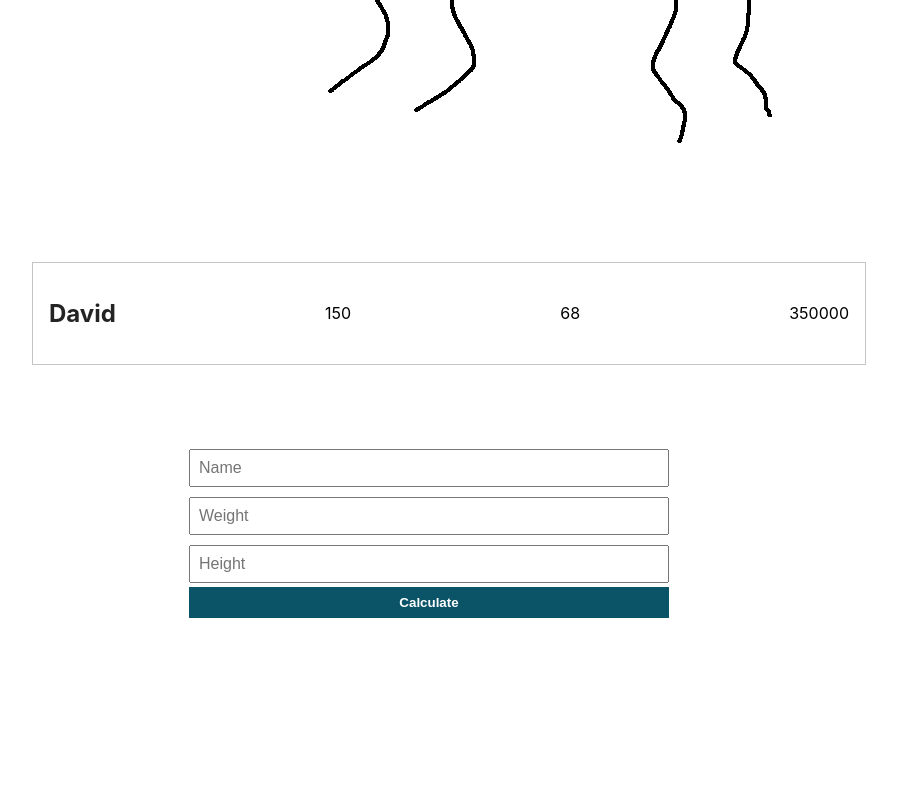
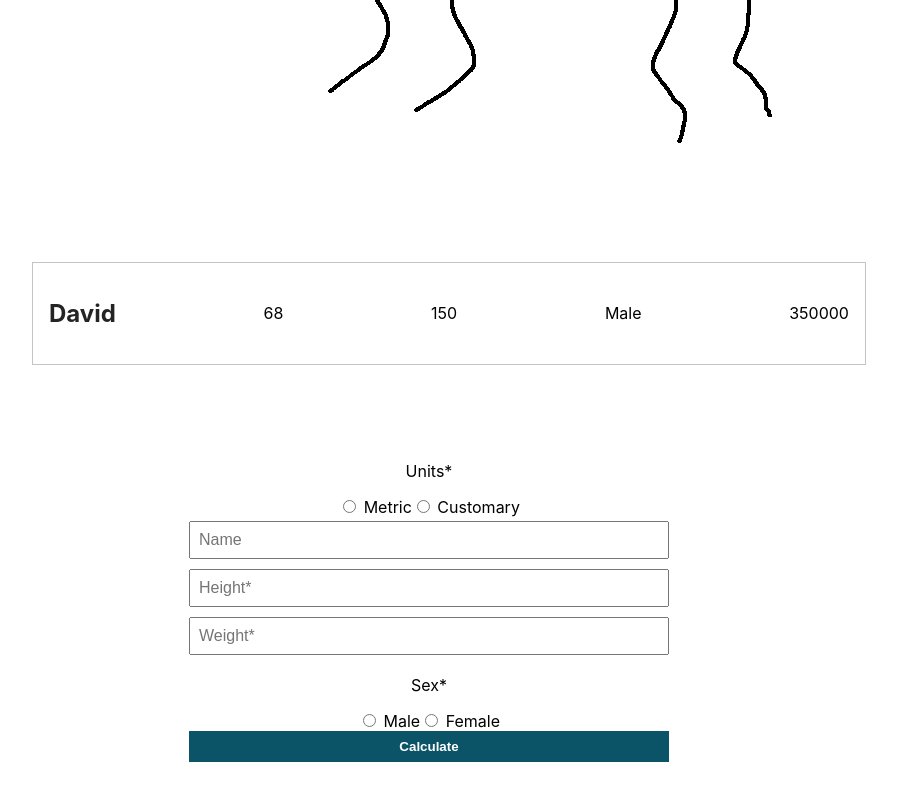
Before and after one commit to mcdxwell/skeetr, a React (Create React App) app: page / in a window 1280 px wide. Shown: the part 490-1290 px from the top of the page, without its empty margins (211-1108 px from the left). Before the commit the page ends 1188 px from the top, so only its background shows below. Built offline with nearby package versions, Linux system fonts and the light colour scheme.

Commit message:
Fixed bite count - added biteCalc logic

```diff
--- a/src/App.tsx
+++ b/src/App.tsx
@@ -13,7 +13,7 @@ export interface IState {
     name?: string
     weight: number
     height: number
-    //sex: string
+    sex: string
     bites?: number
   }[] // array of objects
 }
@@ -25,7 +25,7 @@ function App() {
       name: "David",
       weight: 150,
       height: 68,
-     // sex: "Male",
+      sex: "Male",
       bites: 350000
     }
   ])
--- a/src/components/AddToBitten.tsx
+++ b/src/components/AddToBitten.tsx
@@ -13,15 +13,31 @@ const AddToBitten: React.FC<IProps> = ({user, setUserBites}) => {
         name: "",
         weight: "",
         height: "",
-      //  sex: ""
+        sex: "",
     })
 
     const handleChange = (e: React.ChangeEvent<HTMLInputElement>) => {
         setInput({
             ...input,
-            [e.target.name]: e.target.value
+            [e.currentTarget.name]: e.currentTarget.value
         })
     }
+
+    const [selectedSex, setSelectedSex] = React.useState('');
+    const [selectedUnits, setSelectedUnits] = React.useState('');
+
+    const isSexSelected = (value: string): boolean => {
+        input.sex = selectedSex
+        return selectedSex === value;
+    }
+
+    const isUnitsSelected = (value: string): boolean => {
+        console.log("Selected unites:" + selectedUnits)
+        return selectedUnits === value
+    }
+
+    const handleUnits = (e: React.ChangeEvent<HTMLInputElement>): void => setSelectedUnits(e.currentTarget.value)
+    const handleRadioClick = (e: React.ChangeEvent<HTMLInputElement>): void => setSelectedSex(e.currentTarget.value)
 
     const handleClick = (): void => {
         if(!input.weight || !input.height) return
@@ -30,22 +46,63 @@ const AddToBitten: React.FC<IProps> = ({user, setUserBites}) => {
             ...user,
             {
                 name: input.name,
+                height: parseInt(input.height),
                 weight: parseInt(input.weight),
-                height: parseInt(input.height),
-               // sex: input.sex,
+                sex: input.sex,
+                bites: calcBites(selectedUnits, input.sex, parseFloat(input.height), parseFloat(input.weight))
             }
         ]);
 
         setInput({
             name: "",
+            height: "",
             weight: "",
-            height: "",
-           // sex: ""
+            sex: "",
         })
     }
 
+    const convHeight = (height: number): number => height * 2.54 // inches to centimeters
+    const convWeight = (weight: number): number => weight * 0.45359237 // lbs. to Kgs.
+
+    function calcBites(units: string, sex: string, height: number, weight: number) {
+        const bloodSucked = 0.000005
+        let hw: number[];
+        if (units === 'Customary') {
+            hw = [convHeight(height), convWeight(weight)]
+            console.log("Cust: "+ hw)
+        } else {
+            hw = [height, weight]
+            console.log("metric: "+ hw)
+        }
+        if (sex === 'Male') {
+            return Math.round((((0.3369 * (hw[0]/100)**3 + 0.03219 * hw[1] + 0.6041) * 0.4) / bloodSucked))
+        } else {
+            return Math.round((((0.3561 * (hw[0]/100)**3 + 0.03308 * hw[1] + 0.1833) * 0.4) / bloodSucked))
+        }
+    }
+
+
     return (
         <div className="AddToBitten">
+
+        <div>
+            <p>Units*</p>
+            <input
+                type="radio"
+                name="units-button"
+                value="Metric"
+                checked={isUnitsSelected('Metric')}
+                onChange={handleUnits}
+            /> Metric
+
+            <input
+                type="radio"
+                name="units-button"
+                value="Customary"
+                checked={isUnitsSelected('Customary')}
+                onChange={handleUnits}
+            /> Customary
+        </div>
             <input
                 type="text"
                 placeholder="Name"
@@ -55,22 +112,45 @@ const AddToBitten: React.FC<IProps> = ({user, setUserBites}) => {
                 name="name"
             />
             <input
-                type="int"
-                placeholder="Weight"
-                className="AddToBitten-input"
-                value={input.weight}
-                onChange={handleChange}
-                name="weight"
-            />
-            <input
                 type="text"
-                placeholder="Height"
+                placeholder="Height*"
                 className="AddToBitten-input"
                 value={input.height}
                 onChange={handleChange}
                 name="height"
             />
 
+            <input
+                type="int"
+                placeholder="Weight*"
+                className="AddToBitten-input"
+                value={input.weight}
+                onChange={handleChange}
+                name="weight"
+            />
+
+            <div>
+            <p>Sex*</p>
+            <input
+                type="radio"
+                name="sex-button"
+                //className="AddToBitten-input"
+                value="Male"
+                checked={isSexSelected('Male')}
+                onChange={handleRadioClick}
+            /> Male
+
+            <input
+                type="radio"
+                name="sex-button"
+                //className="AddToBitten-input"
+                value="Female"
+                checked={isSexSelected('Female')}
+                onChange={handleRadioClick}
+
+            /> Female
+
+</div>
 
 
             <button
--- a/src/components/Bitten.tsx
+++ b/src/components/Bitten.tsx
@@ -1,6 +1,6 @@
 import React from "react";
 import {IState as Props}  from "../App"
-
+import AddToBitten from '../components/AddToBitten';
 interface IProps {
     user: Props["user"]
 }
@@ -14,9 +14,9 @@ const Bitten: React.FC<IProps> = ({ user }) => {
                 <div className="Bitten-header">
                     <h2>{user.name}</h2>
                 </div>
+                <p>{user.height}</p>
                 <p>{user.weight}</p>
-                <p>{user.height}</p>
-
+                <p>{user.sex}</p>
                 <p>{user.bites}</p>
             </li>
             )
```
